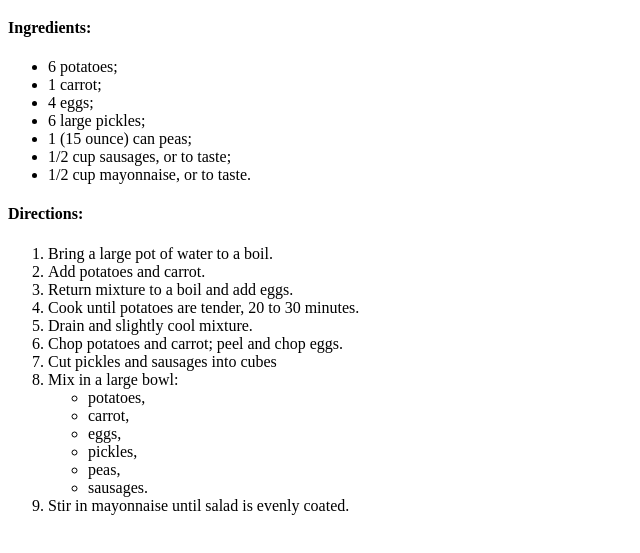
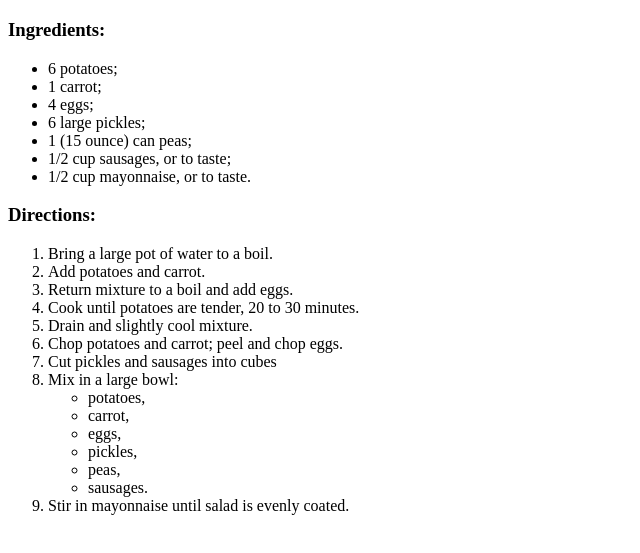
Before and after one commit to villainmeng-pirple/frontend-fundamentals, a plain HTML site: page 01-homework-01/index.html in a window 1280 px wide. Shown: the part 61-614 px from the top of the page, without its empty margins (0-640 px from the left). Drawn offline with Linux system fonts and the light colour scheme.

Commit message:
Adjust sub-headers size

```diff
--- a/01-homework-01/index.html
+++ b/01-homework-01/index.html
@@ -9,7 +9,7 @@
 
 <body> <!-- content visible for web page visitors -->
   <h1>Olivye salad recipe.</h1> <!-- main header -->
-  <h4>Ingredients:</h4> <!-- first sub-header -->
+  <h3>Ingredients:</h3> <!-- first sub-header -->
   <ul> <!-- unordered list -->
     <li>6 potatoes;</li> <!-- unordered list items -->
     <li>1 carrot;</li>
@@ -19,7 +19,7 @@
     <li>1/2 cup sausages, or to taste;</li>
     <li>1/2 cup mayonnaise, or to taste.</li>
   </ul>
-  <h4>Directions:</h4> <!-- second sub-header -->
+  <h3>Directions:</h3> <!-- second sub-header -->
   <ol> <!-- ordered list -->
     <li>Bring a large pot of water to a boil.</li> <!-- ordered list items -->
     <li>Add potatoes and carrot.</li>
```
